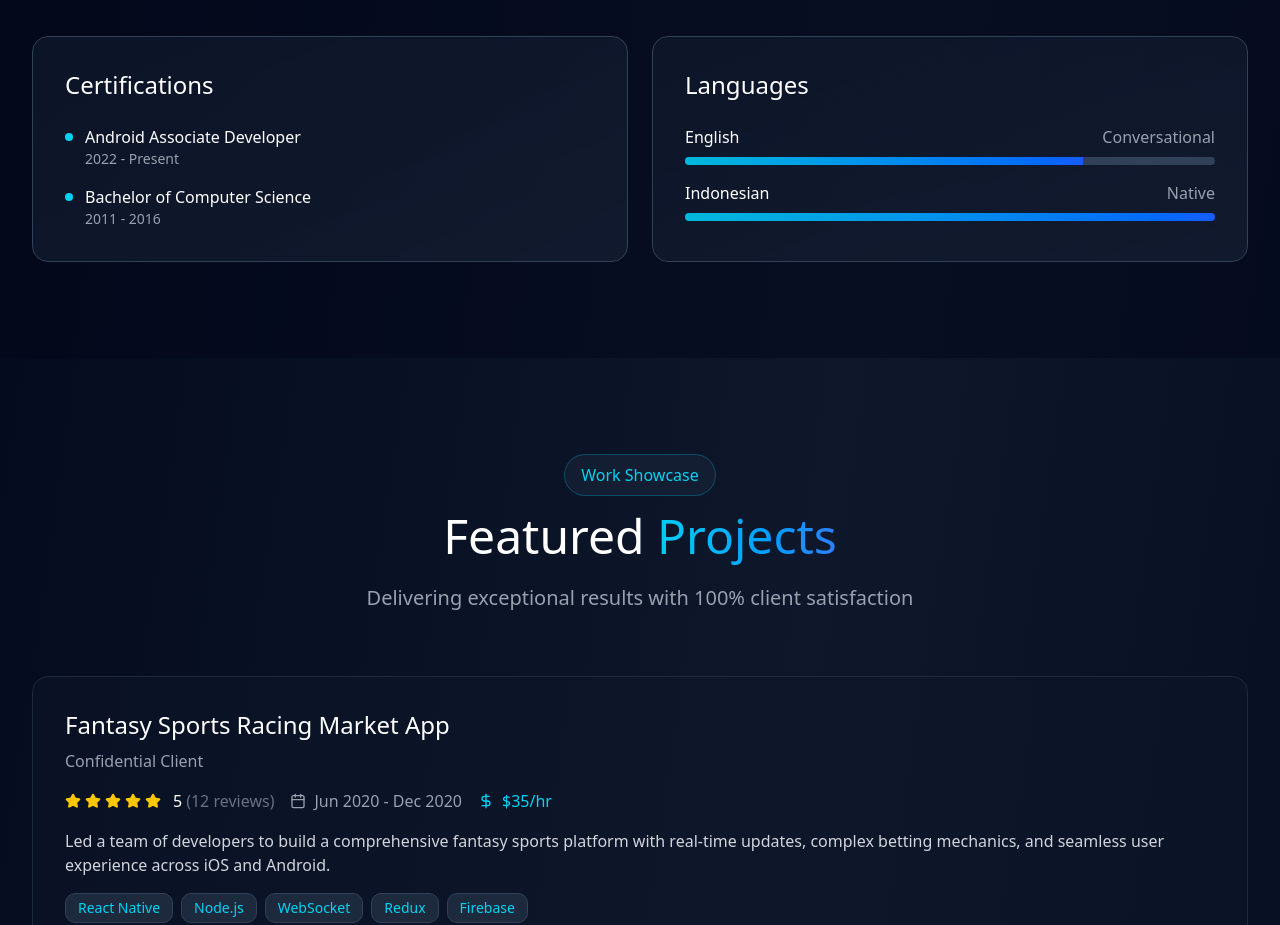
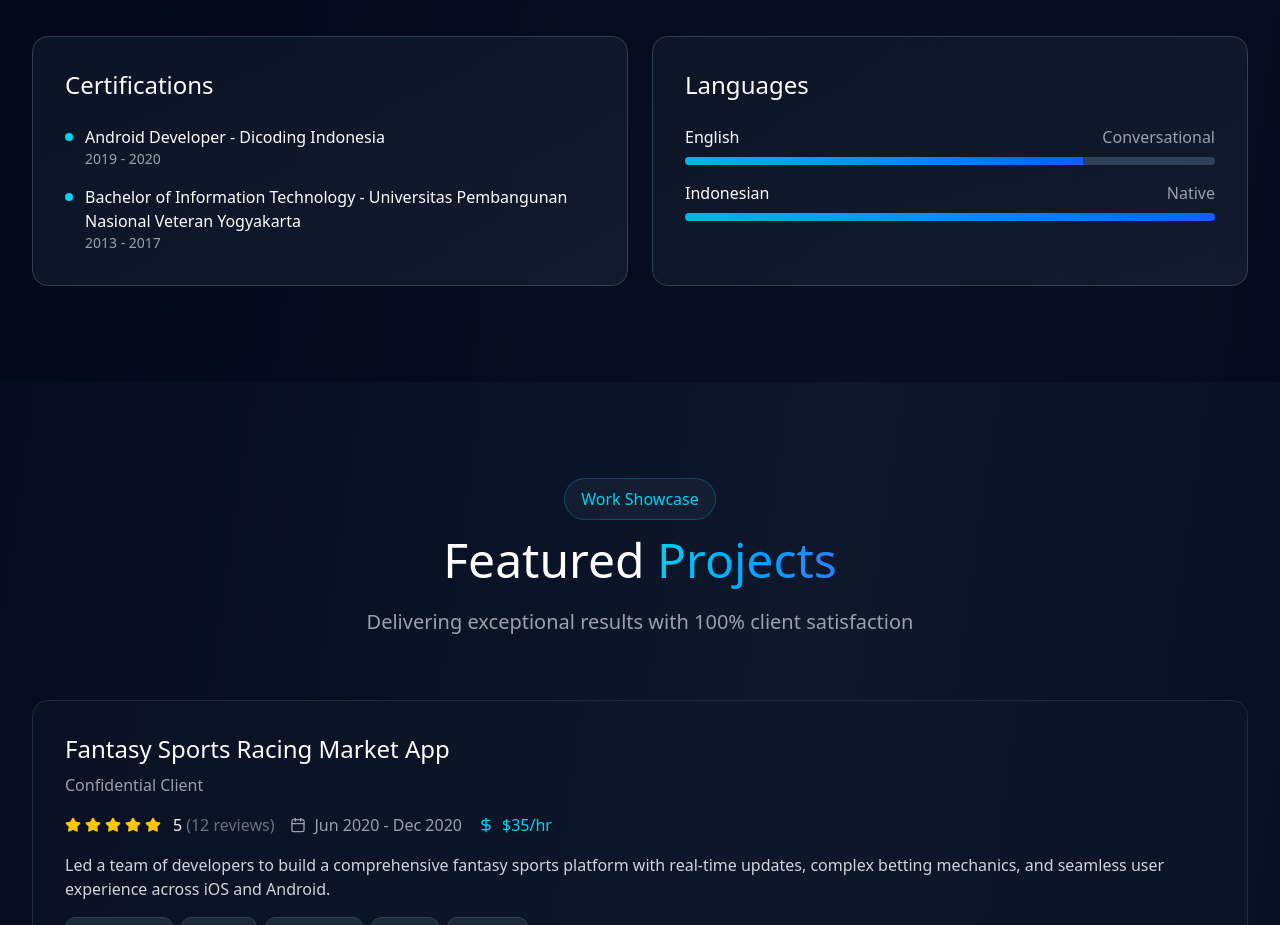
Before and after one commit to ranggabagas30/rangga-personal-branding, a React (Vite) app: page / in a window 1280 px wide. Shown: the part 2600-3525 px from the top of the page. Built offline with nearby package versions, Linux system fonts and the light colour scheme.

Commit message:
Update certifications information

```diff
--- a/src/components/Expertise.tsx
+++ b/src/components/Expertise.tsx
@@ -65,8 +65,8 @@ export function Expertise() {
   ];
 
   const certifications = [
-    { name: "Android Associate Developer", year: "2022 - Present" },
-    { name: "Bachelor of Computer Science", year: "2011 - 2016" }
+    { name: "Android Developer - Dicoding Indonesia", year: "2019 - 2020" },
+    { name: "Bachelor of Information Technology - Universitas Pembangunan Nasional Veteran Yogyakarta", year: "2013 - 2017" }
   ];
 
   return (
```
